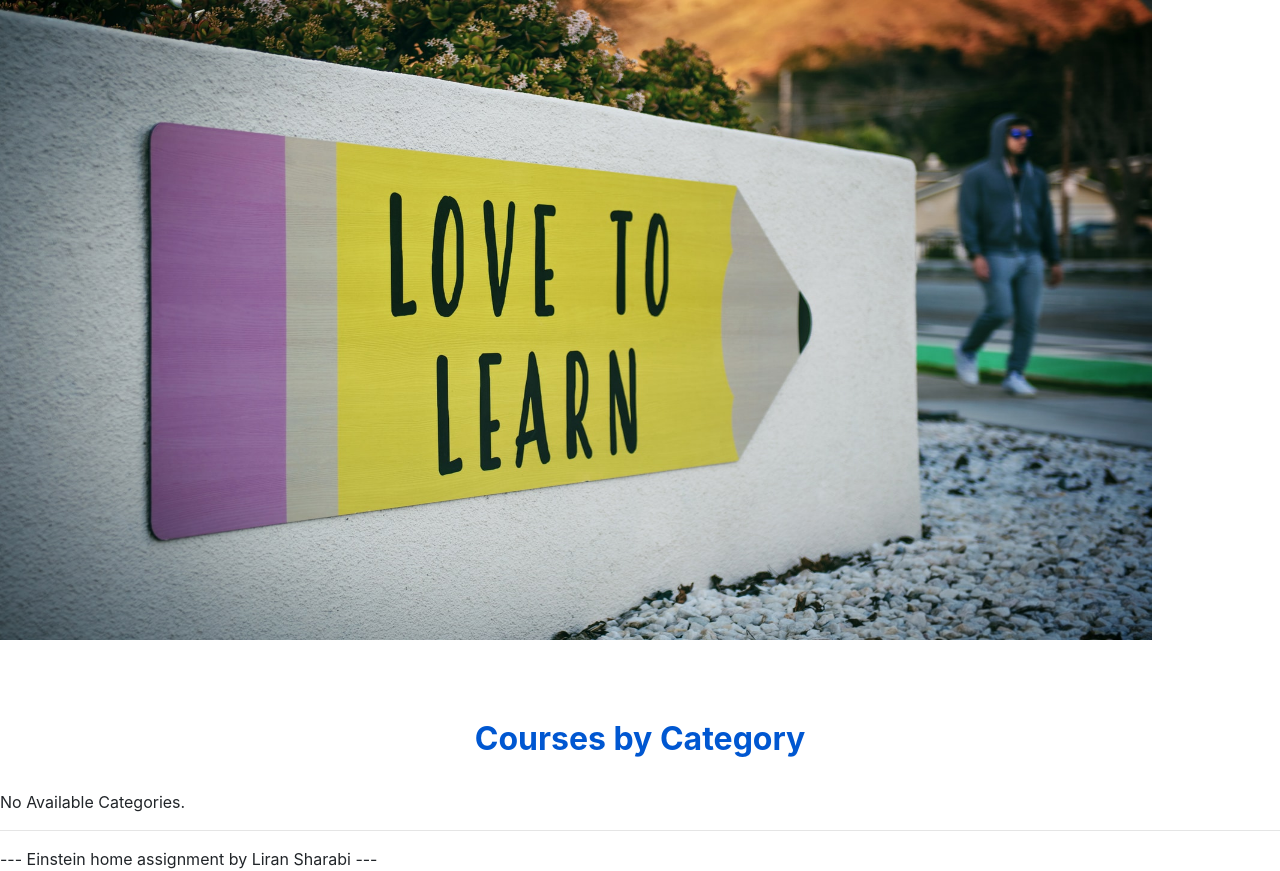
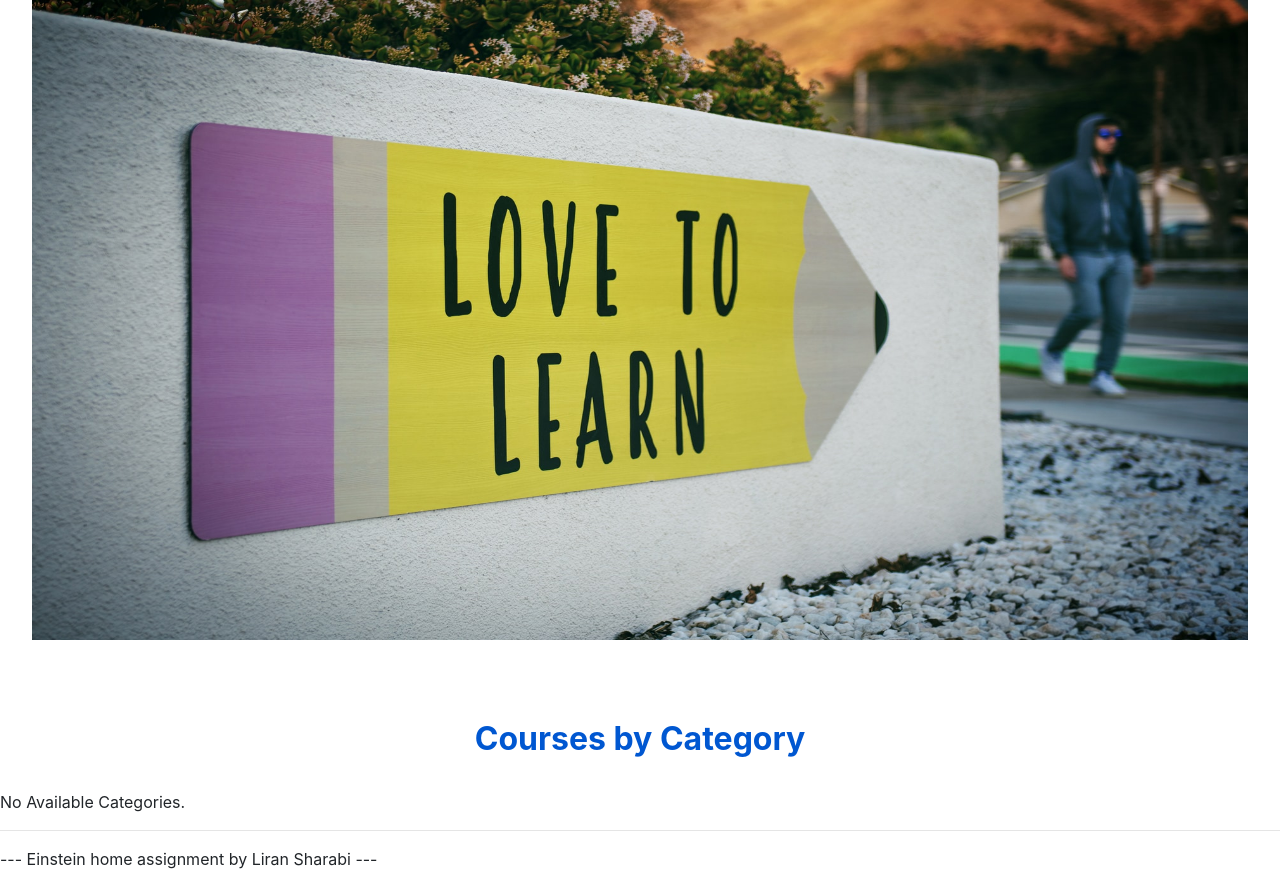
Before and after one commit to liraniS/sc_home_assignment_repo, a Django app: page / in a window 1280 px wide. Shown: the part 86-957 px from the top of the page. Run offline with Django 3.2, Linux system fonts and the light colour scheme; data that the repository does not hold is empty; some libraries are stand-ins or nearby versions.

Commit message:
Edit hero style in home page

```diff
--- a/static/css/style.css
+++ b/static/css/style.css
@@ -8,8 +8,12 @@ h2 {
     max-height: 60px;
 }
 
+.hero {
+    text-align: center
+}
+
 .hero img {
-    width: 90vw;
+    width: 95vw;
     height: 80vh;
     margin-bottom: 10vh;
 }
```
Also changed, not shown: static/images/SC home assignment.png (added), static/images/logo.PNG (deleted).
